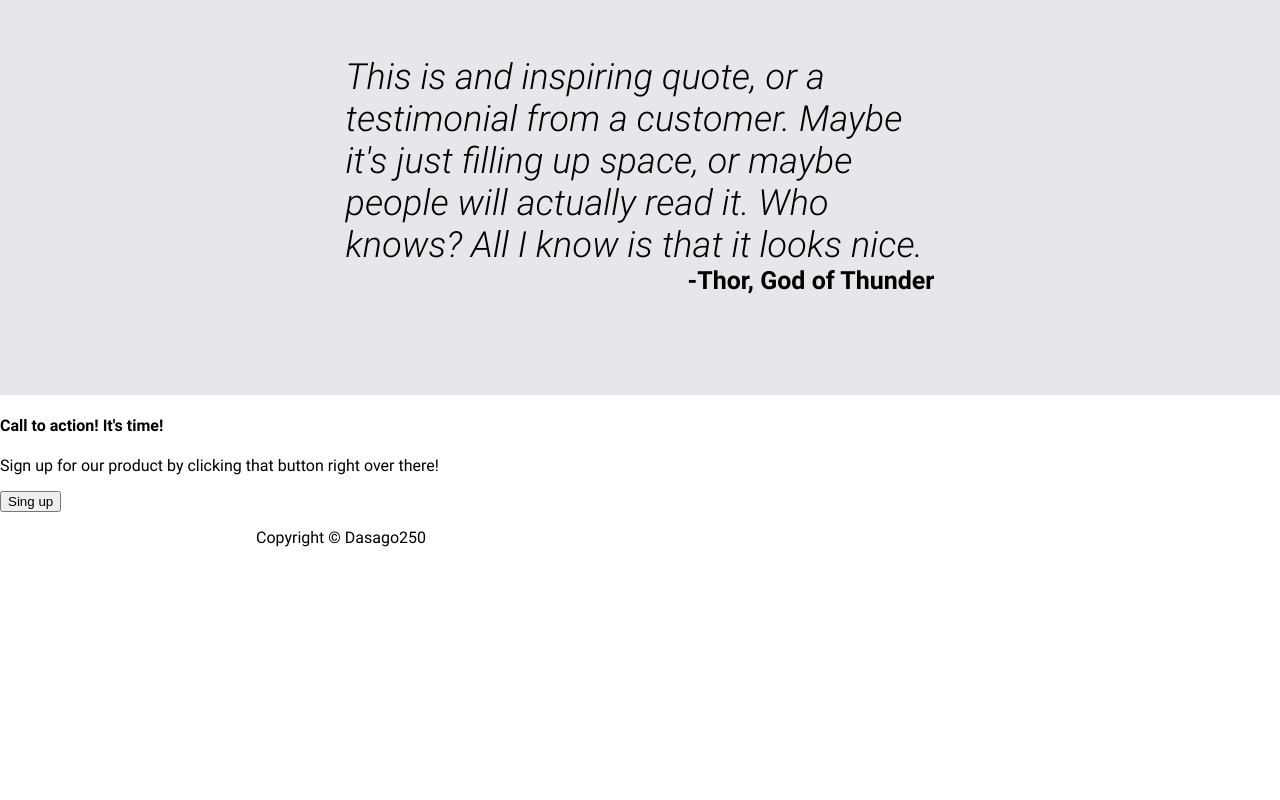
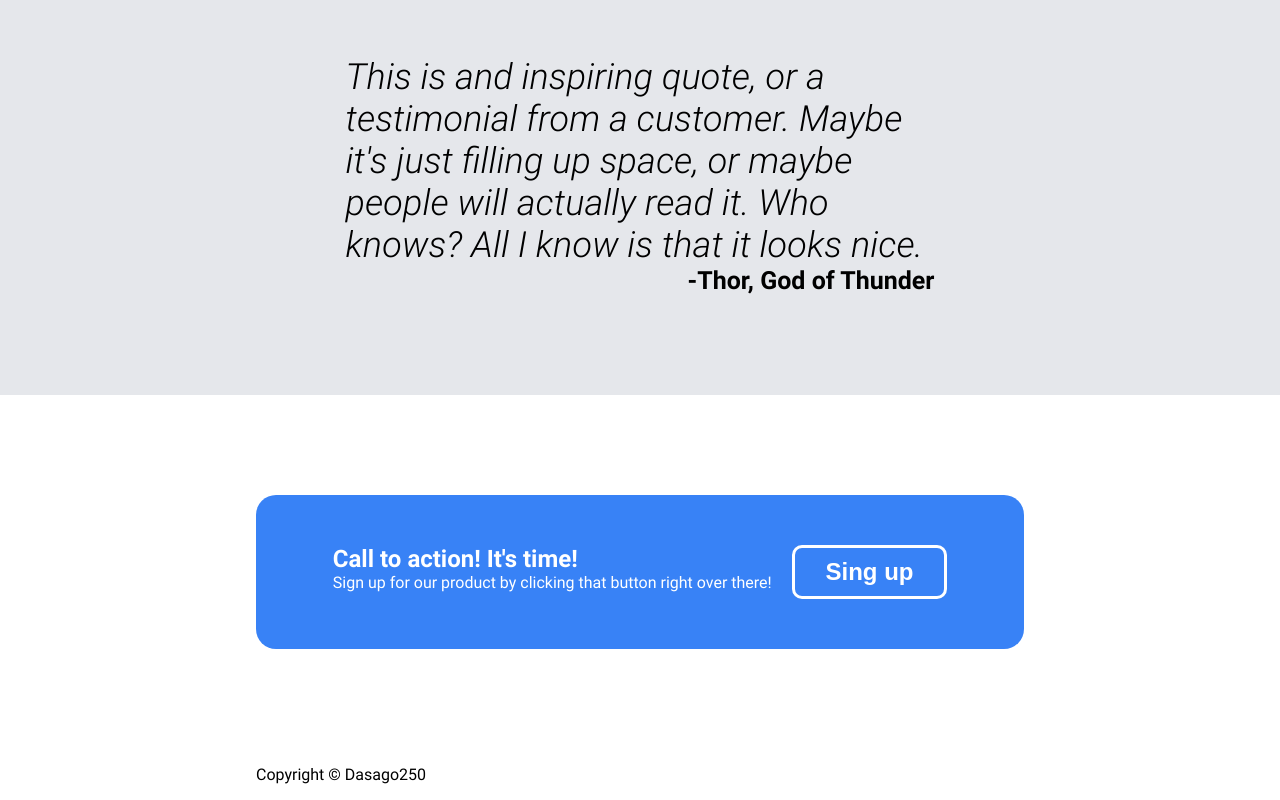
Before and after one commit to Dasago250/landing-page, a plain HTML site: page index.html in a window 1280 px wide. Shown: the part 1001-1801 px from the top of the page. Before the commit the page ends 1564 px from the top, so only its background shows below. Drawn offline with Linux system fonts and the light colour scheme.

Commit message:
Added style fourth section main - call action

```diff
--- a/style.css
+++ b/style.css
@@ -34,7 +34,7 @@ body{
   font-family: 'Roboto', sans-serif;
 }
 
-header,main .mainTitle, footer{
+header,main .mainTitle, main .callAction ,footer{
   padding:0 20%;
 }
 
@@ -154,3 +154,42 @@ main .quote .author{
   font-style: normal;
   margin: 0;
 }
+
+/*--------------------------------------------------------------------------------*/
+
+main .callAction{
+  padding-top: 100px;
+  padding-bottom: 100px;
+  display: flex;
+  justify-content: stretch;
+  align-items: center;
+}
+main .callAction .blueSection{
+  flex: 1 1 auto;
+  background-color: #3882F6;
+  display: flex;
+  justify-content: space-between;
+  padding: 50px 10%;
+  color: #FFF;
+  border-radius: 20px;
+}
+main .callAction .blueSection .text h4,
+main .callAction .blueSection .text p{
+  margin: 0;
+}
+
+main .callAction .blueSection .text h4{
+  font-size: 24px;
+}
+main .callAction .blueSection button{
+  align-self: center;
+  background-color: #3882F6;
+  border: 3px solid #FFF;
+  color: #FFF;
+  font-weight: bold;
+  font-size: 24px;
+  padding: 10px 5%;
+  border-radius: 10px;
+}
+
+/*---------------------------------------------------------------------------*/
```
